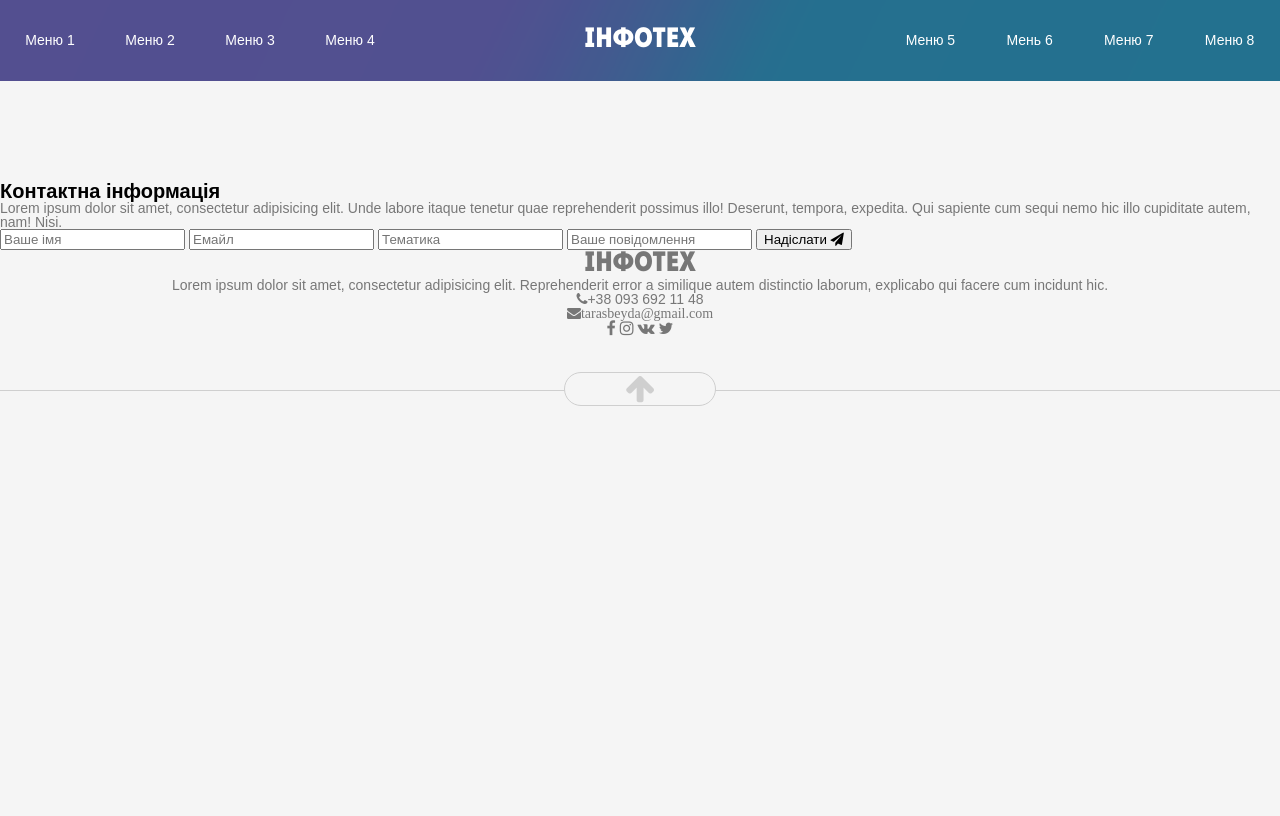
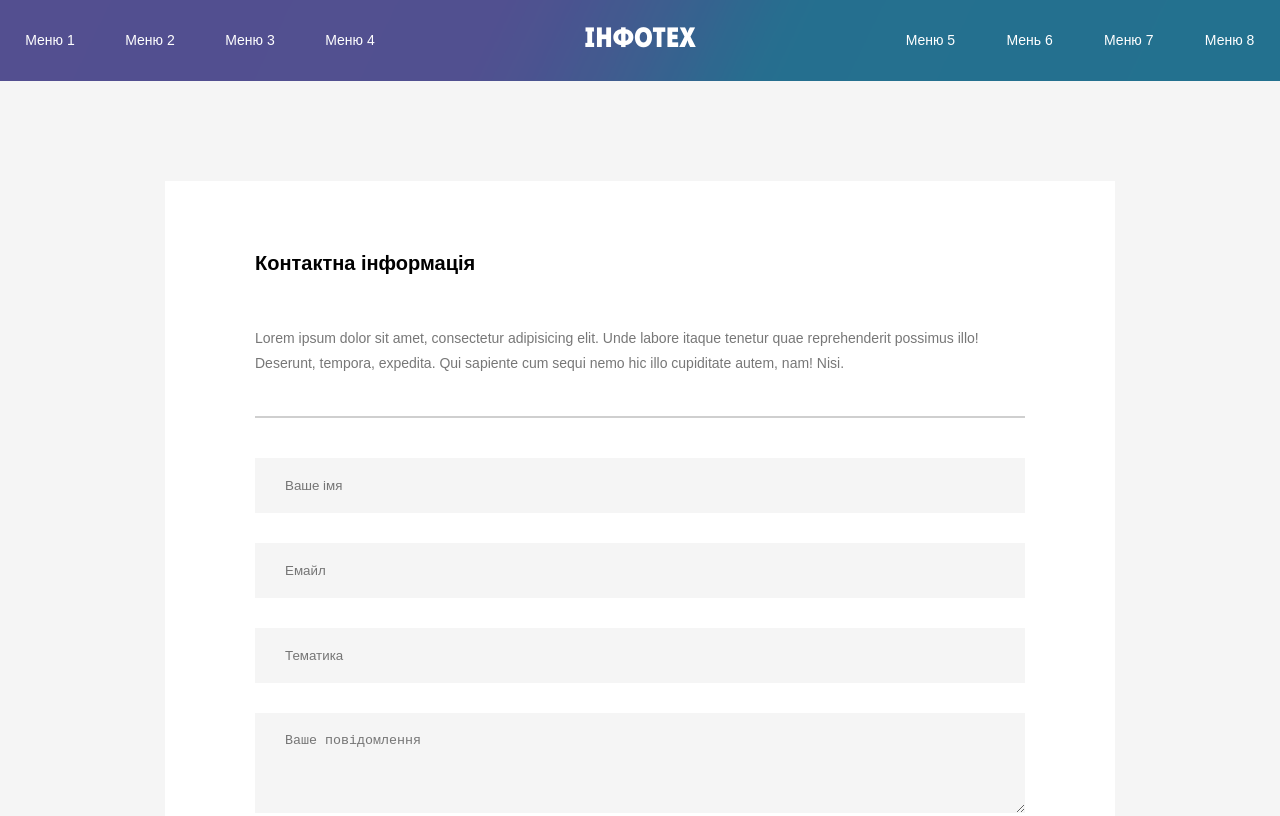
Before and after one commit to TarasBeyda/Inf-WebSite, a website: page index.html at #!/contact in a window 1280 px wide. Shown: the top 816 px of the page. Drawn offline with nearby package versions, Linux system fonts and the light colour scheme; some packages are replaced by stand-ins of ours.

Commit message:
contact all desktop

```diff
--- a/app/templates/contact.html
+++ b/app/templates/contact.html
@@ -45,18 +45,22 @@
 
 <div class="wrapper">
 
+    <div class="contact">
+
         <div class="contact__info">
             <h2>Контактна інформація</h2>
             <p class="fonts_content">Lorem ipsum dolor sit amet, consectetur adipisicing elit. Unde labore itaque tenetur quae reprehenderit possimus illo! Deserunt, tempora, expedita. Qui sapiente cum sequi nemo hic illo cupiditate autem, nam! Nisi.</p>
         </div>
 
-    <form action="#">
+        <form action="#" class="contact__form">
             <input type="text" placeholder="Ваше імя">
             <input type="text" placeholder="Емайл">
             <input type="text" placeholder="Тематика">
-        <input type="text" placeholder="Ваше повідомлення">
+            <textarea rows="4" placeholder="Ваше повідомлення"></textarea>
             <button type="button">Надіслати <i class="fa fa-paper-plane" aria-hidden="true"></i></button>
         </form>
+
+    </div>
 
 </div>
 
--- a/src/css/480x.css
+++ b/src/css/480x.css
@@ -28,6 +28,29 @@
     }
     .post__comments textarea {
         width: 444px;
+    }
+
+
+    /*Сontact page*/
+    .contact {
+        width: 450px;
+    }
+    .contact__info {
+        margin: 0 35px;
+        padding: 50px 0 40px 0;
+    }
+    .contact__info h2 {
+        margin-bottom: 30px;
+    }
+    .contact__form {
+        margin: 0 35px;
+        padding: 40px 0 50px 0;
+    }
+    .contact__form > input,
+    .contact__form > textarea {
+        padding: 15px 25px 15px 25px;
+        width: 330px;
+        margin-bottom: 20px;
     }
 
 
--- a/src/css/640x.css
+++ b/src/css/640x.css
@@ -90,6 +90,22 @@
     }
 
 
+    /*Сontact page*/
+    .contact {
+        width: 610px;
+    }
+    .contact__info {
+        margin: 0 45px;
+    }
+    .contact__form {
+        margin: 0 45px;
+    }
+    .contact__form > input,
+    .contact__form > textarea {
+        width: 470px;
+    }
+
+
     /*Categories*/
     .categ__box {
         width: 270px;
--- a/src/css/768x.css
+++ b/src/css/768x.css
@@ -65,6 +65,20 @@
     }
 
 
+    /*Сontact page*/
+    .contact {
+        width: 738px;
+    }
+    .contact__info,
+    .contact__form {
+        margin: 0 50px;
+    }
+    .contact__form > input,
+    .contact__form > textarea {
+        width: 588px;
+    }
+
+
     /*Categories*/
     .categ__box {
         width: 280px;
--- a/src/css/992x.css
+++ b/src/css/992x.css
@@ -95,6 +95,29 @@
     }
 
 
+    /*Сontact page*/
+    .contact {
+        width: 950px;
+    }
+    .contact__info {
+        margin: 0 90px;
+        padding: 70px 0 40px 0;
+    }
+    .contact__info h2 {
+        margin-bottom: 50px;
+    }
+    .contact__form {
+        margin: 0 90px;
+        padding: 40px 0 70px 0;
+    }
+    .contact__form > input,
+    .contact__form > textarea {
+        padding: 20px 30px 20px 30px;
+        width: 710px;
+        margin-bottom: 30px;
+    }
+
+
     /*Categories*/
     .categ__box {
         width: 280px;
--- a/src/css/style.css
+++ b/src/css/style.css
@@ -363,6 +363,38 @@ h3 {
 }
 
 
+/*Сontact page*/
+.contact {
+    width: 280px;
+    margin: auto;
+    background: #FFF;
+}
+.contact__info {
+    margin: 0 20px;
+    padding: 40px 0 35px 0;
+    line-height: 25px;
+    border-bottom: 2px solid #cfcfcf;
+}
+.contact__info h2 {
+    margin-bottom: 25px;
+}
+.contact__form {
+    margin: 0 20px;
+    padding: 35px 0 40px 0;
+}
+.contact__form > input,
+.contact__form > textarea {
+    border: 0px solid #FFF;
+    background: #f5f5f5;
+    padding: 15px 20px 15px 20px;
+    width: 200px;
+    margin-bottom: 20px;
+}
+.contact__form > button {
+    padding: 5px;
+}
+
+
 /*Categories*/
 .categories {
     margin: 50px 0;
```
Lines whose indentation alone changed are shown as unchanged.
